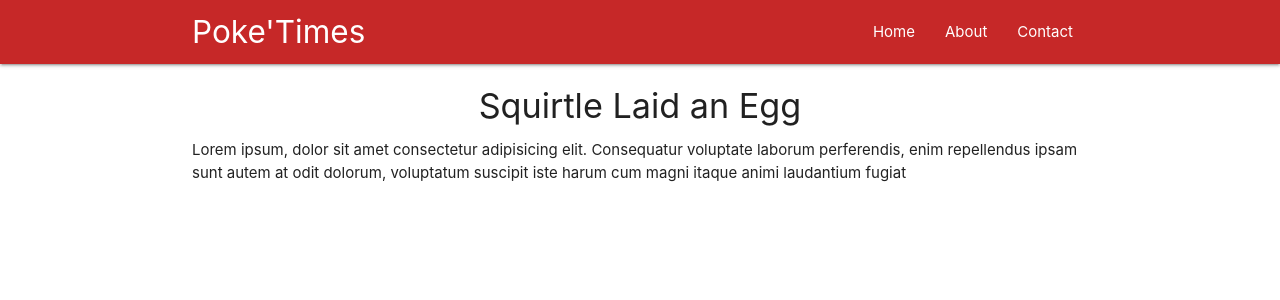
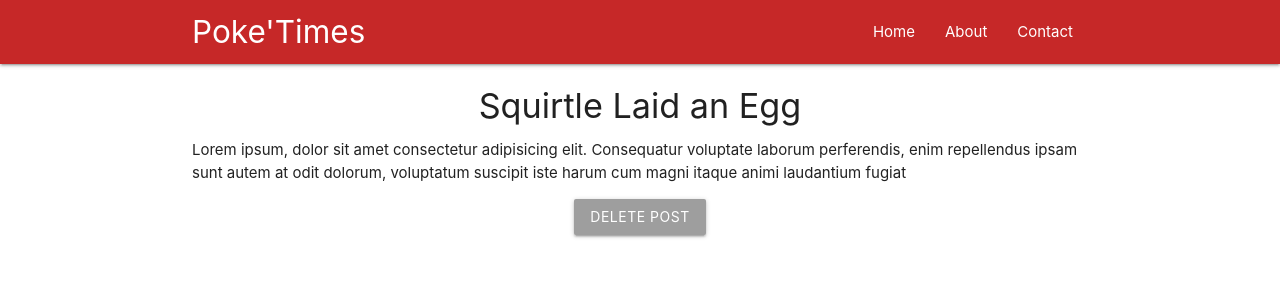
Before and after one commit to 409915016/react-simple, a React (Create React App) app: page /1 in a window 1280 px wide. Shown: the top 300 px of the page. Built offline with nearby package versions, Linux system fonts and the light colour scheme.

Commit message:
Map Dispatch To Props

```diff
--- a/src/components/Post.js
+++ b/src/components/Post.js
@@ -2,11 +2,21 @@ import React, { Component } from 'react'
 import { connect } from 'react-redux'
 
 class Post extends Component {
+    handleClick = () => {
+        this.props.deletePost(this.props.post.id)
+        this.props.history.push('/')
+    }
     render() {
+        console.log(this.props)
         const post = this.props.post ? (
             <div className="post">
                 <h4 className="center">{ this.props.post.title}</h4>
                 <p>{ this.props.post.body }</p>
+                <div className="center">
+                    <button className="btn grey"
+                     onClick={this.handleClick}
+                    >Delete Post</button>
+                </div>
             </div>
         ) : (
             <div className="center"> Loding post... </div>
@@ -28,4 +38,12 @@ const mapStateToProps = (state, ownProps) =>{
     }
 }
 
-export default connect(mapStateToProps)(Post)
+const mapDispatchToProps = (dispatch) =>{
+    return {
+        deletePost: (id) => {
+            dispatch({type: 'DELETE_POST', id})
+        }
+    }
+}
+
+export default connect(mapStateToProps, mapDispatchToProps)(Post)
--- a/src/reducers/rootReducer.js
+++ b/src/reducers/rootReducer.js
@@ -7,6 +7,16 @@ const initState = {
 }
 
 const rootReducer = (state = initState, action) => {
+    console.log(action)
+    if(action.type === 'DELETE_POST'){
+        let newPosts = state.posts.filter(i => {
+            return i.id !== action.id
+        })
+        return {
+            ...state,
+            posts: newPosts
+        }
+    }
     return state
 }
 
```
